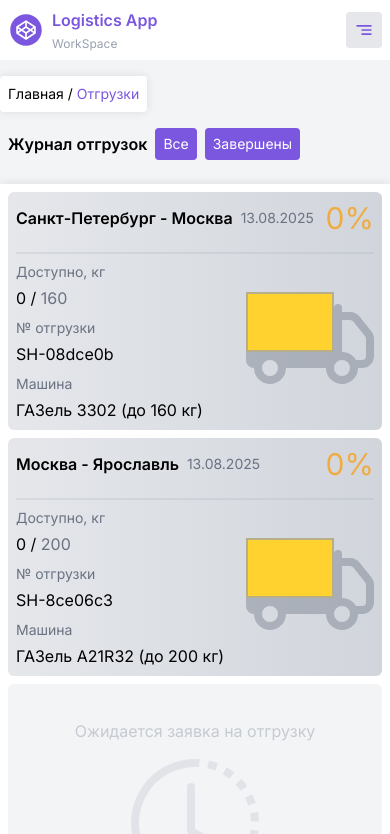
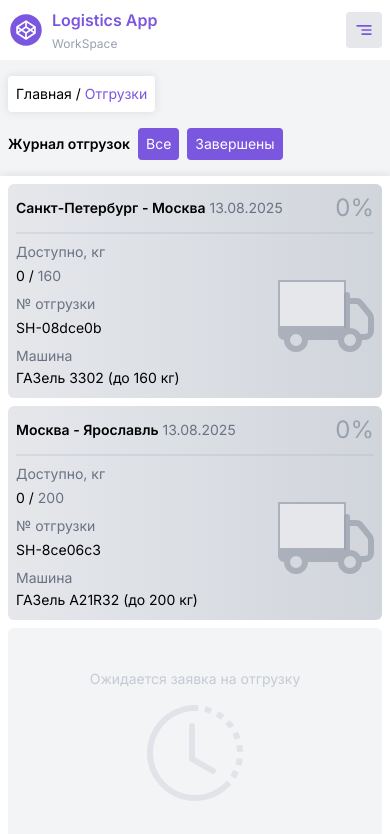
Before and after one commit to Vb3519/logistics_app, a React (Vite) app: page /#/shipments in a window 390 px wide. Shown: the top 834 px of the page. Built offline with nearby package versions, Linux system fonts and the light colour scheme; data requests are answered from the project's data file.

Commit message:
правки верстки и стилей для раздела отгрузки

```diff
--- a/src/app/features/parcels/containers/ParcelsTable.tsx
+++ b/src/app/features/parcels/containers/ParcelsTable.tsx
@@ -108,7 +108,7 @@ const ParcelsTable: React.FC<ParcelsTable_Props> = ({ isCheckBoxNeeded }) => {
   }, []);
 
   return (
-    <CustomSection className="w-full min-h-[80vh] flex flex-col justify-between bg-section_primary xs:rounded-md lg:basis-3/5">
+    <CustomSection className="w-full min-h-[80vh] flex flex-col justify-between bg-section_primary xs:rounded-md">
       <TableContainer sx={{ maxHeight: '70vh' }}>
         <Table stickyHeader>
           <TableHead className="container-shadow">
--- a/src/app/features/parcels/elements/ParcelsTableAndSelectedParcels.tsx
+++ b/src/app/features/parcels/elements/ParcelsTableAndSelectedParcels.tsx
@@ -4,7 +4,7 @@ import ParcelsTable from '../containers/ParcelsTable';
 
 const ParcelsTableAndSelectedParcels = () => {
   return (
-    <div className="w-full flex flex-col gap-4">
+    <div className="w-full flex flex-col gap-4 lg:basis-3/5">
       {/* Данные о количестве и весе выбранных посылок для добавления их в непроведенную заявку на отгрузку: */}
       <ParcelsToUpload />
 
--- a/src/app/features/shipments/elements/PercentageOfCarLoad.tsx
+++ b/src/app/features/shipments/elements/PercentageOfCarLoad.tsx
@@ -11,14 +11,14 @@ const PercentageOfCarLoad: React.FC<PercentageOfCarLoad_Props> = ({
   max_load_value,
 }) => {
   return (
-    <div className="p-4 flex items-center gap-2 text-sm border-b-2 border-b-[#cbcbcb] bg-element_primary rounded-md lg:text-base">
+    <div className="p-4 h-full flex-1 flex items-center gap-2 text-sm border-b-2 border-b-[#cbcbcb] bg-element_primary rounded-md xl:text-base">
       <p>Загруженность машины</p>
 
       <span
-        className={`ml-auto text-lg ${calcTransportLoadProgressColor(
+        className={`ml-auto text-2xl ${calcTransportLoadProgressColor(
           current_load_value,
           max_load_value
-        )} lg:text-4xl`}
+        )} lg:text-3xl`}
       >
         {Math.floor((current_load_value / max_load_value) * 100)}%
       </span>
--- a/src/app/features/shipments/elements/ShipmentRequestCard.tsx
+++ b/src/app/features/shipments/elements/ShipmentRequestCard.tsx
@@ -3,6 +3,12 @@ import { BsTruckFlatbed } from 'react-icons/bs';
 
 // Types:
 import { ShipmentRequestCard_Props } from '../../../../types/shipments.interface';
+
+// Utils:
+import {
+  calcTransportLoad,
+  calcTransportLoadProgressColor,
+} from '../../../../shared/utils/calcTransportLoad';
 
 const ShipmentRequestCard: React.FC<ShipmentRequestCard_Props> = ({
   id,
@@ -21,43 +27,56 @@ const ShipmentRequestCard: React.FC<ShipmentRequestCard_Props> = ({
   return (
     <div
       {...props}
-      className="p-2 flex flex-col gap-2 bg-gradient-to-r bg-element_primary to-gray-300 rounded-md cursor-pointer xs:p-4"
+      className="p-2 flex flex-col gap-2 bg-gradient-to-r bg-element_primary to-gray-300 rounded-md cursor-pointer xs:p-4 sm:gap-6 lg:gap-4"
     >
-      <div className="pb-4 flex items-center gap-2 text-sm border-b-2 border-gray-400/20 lg:text-base">
-        <div className="flex items-center gap-2 flex-wrap">
-          <h3 className="font-semibold text-base lg:text-lg">
+      <div className="pb-2 flex items-center gap-2 text-sm border-b-2 border-gray-400/20 xs:pb-4 lg:text-base">
+        <div className="flex items-center gap-1 text-sm flex-wrap xl:gap-2">
+          <div className="font-semibold leading-4 lg:text-base xl:text-lg">
             <span>{from_city} - </span>
             <span>{to_city}</span>
-          </h3>
-          <div className="text-primary">{created_at}</div>
+          </div>
+          <div className="text-primary xl:text-base">{created_at}</div>
         </div>
-        <span className="ml-auto text-3xl text-amber-500/70">
+        <span
+          className={`ml-auto text-2xl lg:text-3xl ${calcTransportLoadProgressColor(
+            current_load_value,
+            max_load_value
+          )}`}
+        >
           {Math.floor((current_load_value / max_load_value) * 100)}%
         </span>
       </div>
 
-      <div className="flex gap-2 justify-between text-sm lg:text-base">
+      <div className="flex gap-2 justify-between text-sm xl:text-base">
         <ul className="flex flex-col gap-2">
           <li className="flex flex-col gap-1">
             <span className="text-primary">Доступно, кг</span>
-            <span className="text-base lg:text-lg">
+            <span className="xl:text-lg">
               <span>{current_load_value}</span> /{' '}
               <span className="text-primary">{max_load_value}</span>
             </span>
           </li>
           <li className="flex flex-col gap-1">
             <span className="text-primary">№ отгрузки</span>
-            <span className="text-base lg:text-lg">{shipment_number}</span>
+            <span className="xl:text-lg">{shipment_number}</span>
           </li>
           <li className="flex flex-col gap-1">
             <span className="text-primary">Машина</span>
-            <span className="text-base lg:text-lg">{transport}</span>
+            <span className="leading-4 xl:text-lg">{transport}</span>
           </li>
         </ul>
 
-        <div className="relative max-h-37 flex items-center justify-center">
-          <div className="absolute w-22 h-15 top-7.5 left-0 border-2 border-gray-400/70 bg-amber-300"></div>
-          <BsTruckFlatbed className="text-9xl text-gray-500/40" />
+        <div className="relative h-37 flex items-center justify-center">
+          <progress
+            className={`absolute w-17 h-12 top-9.5 left-0 border-2 border-gray-400/70 transport_load ${calcTransportLoad(
+              current_load_value,
+              max_load_value
+            )} md:w-22 md:h-15 md:top-7.5 xl:h-15`}
+            value={current_load_value}
+            max={max_load_value}
+          ></progress>
+
+          <BsTruckFlatbed className="text-8xl text-gray-500/40 md:text-9xl" />
         </div>
       </div>
       {children}
--- a/src/pages/ParcelsPage.tsx
+++ b/src/pages/ParcelsPage.tsx
@@ -6,7 +6,7 @@ import ParcelsTable from '../app/features/parcels/containers/ParcelsTable';
 
 const ParcelsPage = () => {
   return (
-    <main className="h-full flex flex-col items-center gap-4 xs:mx-4 lg:mx-0 lg:px-4">
+    <main className="h-full flex flex-col items-center gap-4 xs:mx-4 lg:mx-0 lg:px-4 lg:h-screen">
       <BreadCrumbs
         backTopath="/"
         backToPageTitle="Главная"
--- a/src/pages/shipment_requests/ShipmentRequestsPage.tsx
+++ b/src/pages/shipment_requests/ShipmentRequestsPage.tsx
@@ -59,7 +59,7 @@ const ShipmentRequestsPage = () => {
     min_shipmentRequests_toRender - shipmentRequests.length;
 
   return (
-    <main className="h-full flex flex-col items-center gap-4 xs:mx-4 lg:mx-0 lg:px-4">
+    <main className="h-full flex flex-col items-center gap-2 xs:mx-4 lg:mx-0 xs:gap-4 lg:px-4">
       <div className="w-full flex flex-col gap-2 justify-between sm:flex-row">
         <BreadCrumbs
           backTopath="/"
@@ -68,8 +68,8 @@ const ShipmentRequestsPage = () => {
           currentPageTitle="Отгрузки"
         />
 
-        <div className="p-2 flex items-center gap-2 flex-wrap text-sm">
-          <h2 className="font-semibold text-base">Журнал отгрузок</h2>
+        <div className="p-2 flex items-center gap-2 flex-wrap text-sm lg:text-base">
+          <h2 className="font-semibold">Журнал отгрузок</h2>
           <ul className="flex items-center gap-2 flex-wrap leading-4">
             <li>
               <NavLink
@@ -92,6 +92,8 @@ const ShipmentRequestsPage = () => {
       </div>
 
       <CustomSection className="min-h-screen w-full p-2 grid grid-rows-6 gap-2 bg-section_primary container-shadow xs:rounded-md xs:gap-4 sm:grid-cols-2 sm:grid-rows-3 lg:min-h-0 lg:h-full">
+        {shipmentRequests.length ? (
+          <>
             {shipmentRequests.map((shipmentRequest) => {
               return (
                 <ShipmentRequestCard
@@ -111,20 +113,32 @@ const ShipmentRequestsPage = () => {
                 />
               );
             })}
+
             {Array.from({ length: shipmentRequestsPlaceholdersCounter }).map(
               (_, index) => {
                 return (
                   <div
                     key={index}
-                className="p-2 flex flex-col items-center justify-center gap-4 bg-gray-100 rounded-md xs:p-4"
+                    className="p-2 flex flex-col items-center justify-center gap-4 bg-gray-100 rounded-md text-sm xs:p-4 lg:text-base"
                   >
                     <h3 className="text-secondary/50">
                       Ожидается заявка на отгрузку
                     </h3>
-                <BsClockHistory className="text-9xl text-secondary/20" />
+                    <BsClockHistory className="text-8xl text-secondary/20 lg:text-9xl" />
                   </div>
                 );
               }
+            )}
+          </>
+        ) : (
+          Array.from({ length: 6 }).map((_, index) => {
+            return (
+              <div
+                key={index}
+                className="h-57 bg-element_primary rounded-md animate-pulse sm:h-75 lg:h-60"
+              ></div>
+            );
+          })
         )}
       </CustomSection>
     </main>
--- a/src/shared/ui/BreadCrumbs.tsx
+++ b/src/shared/ui/BreadCrumbs.tsx
@@ -21,7 +21,7 @@ const BreadCrumbs: React.FC<BreadCrumbs_Props> = ({ ...props }) => {
     <ul
       className={`${
         className ? className : ''
-      } mr-auto p-2 gap-1 flex bg-section_primary rounded-sm text-sm container-shadow flex-wrap xs:p-4 lg:text-base`}
+      } mr-auto ml-2 p-2 gap-1 flex bg-section_primary rounded-sm text-sm container-shadow flex-wrap xs:ml-0 xs:p-4 lg:text-base`}
     >
       <li className="text-black">
         <NavLink to={backTopath}>{backToPageTitle} /</NavLink>
--- a/src/shared/utils/calcTransportLoad.ts
+++ b/src/shared/utils/calcTransportLoad.ts
@@ -1,4 +1,8 @@
 export function calcTransportLoad(currentLoadVal: number, maxLoadVal: number) {
+  if ((currentLoadVal / maxLoadVal) * 100 === 0) {
+    return 'text-secondary';
+  }
+
   if ((currentLoadVal / maxLoadVal) * 100 <= 35) {
     return 'transport_load_green';
   }
@@ -22,6 +26,10 @@ export function calcTransportLoadProgressColor(
   currentLoadVal: number,
   maxLoadVal: number
 ) {
+  if ((currentLoadVal / maxLoadVal) * 100 === 0) {
+    return 'text-secondary';
+  }
+
   if ((currentLoadVal / maxLoadVal) * 100 <= 35) {
     return 'text-green-700/80';
   }
--- a/src/styles/style.css
+++ b/src/styles/style.css
@@ -27,6 +27,17 @@
 
 .transport_load::-webkit-progress-bar {
   background-color: #e5e7eb;
+}
+
+.transport_load_green {
+  background: repeating-linear-gradient(
+    135deg,
+    #7ec850 0,
+    #7ec850 10px,
+    #4da62a 10px,
+    #4da62a 20px
+  );
+  opacity: 50%;
 }
 
 .transport_load_green::-webkit-progress-value {
```
Also changed, not shown: src/app/features/shipments/containers/ShipmentRequestDetailsSection.tsx (+44 -25 lines), src/app/features/shipments/elements/ShipmentRequestInfo.tsx (+8 -7 lines), logistics_appData.json (line endings or trailing spaces). Lines whose indentation alone changed are shown as unchanged.
